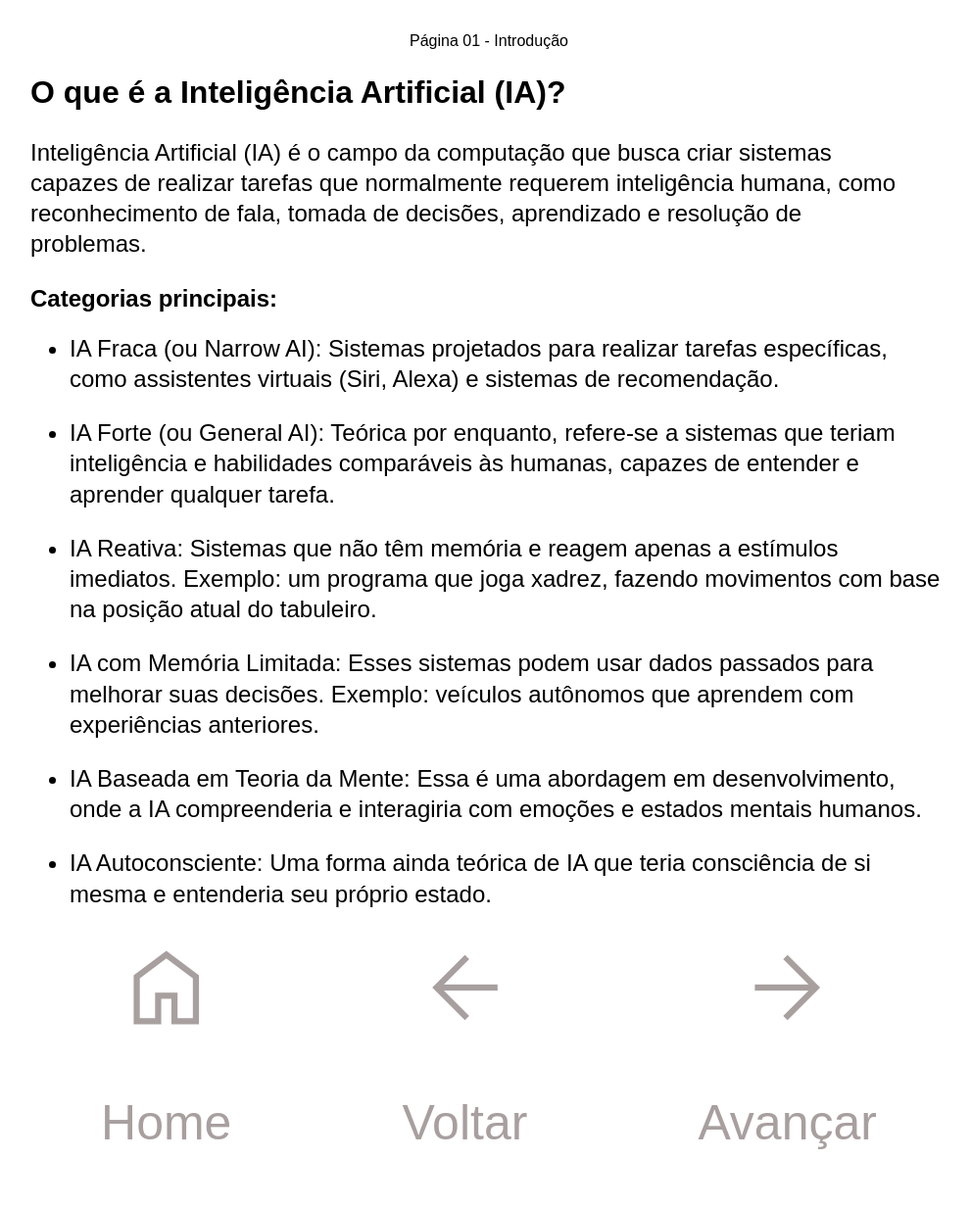
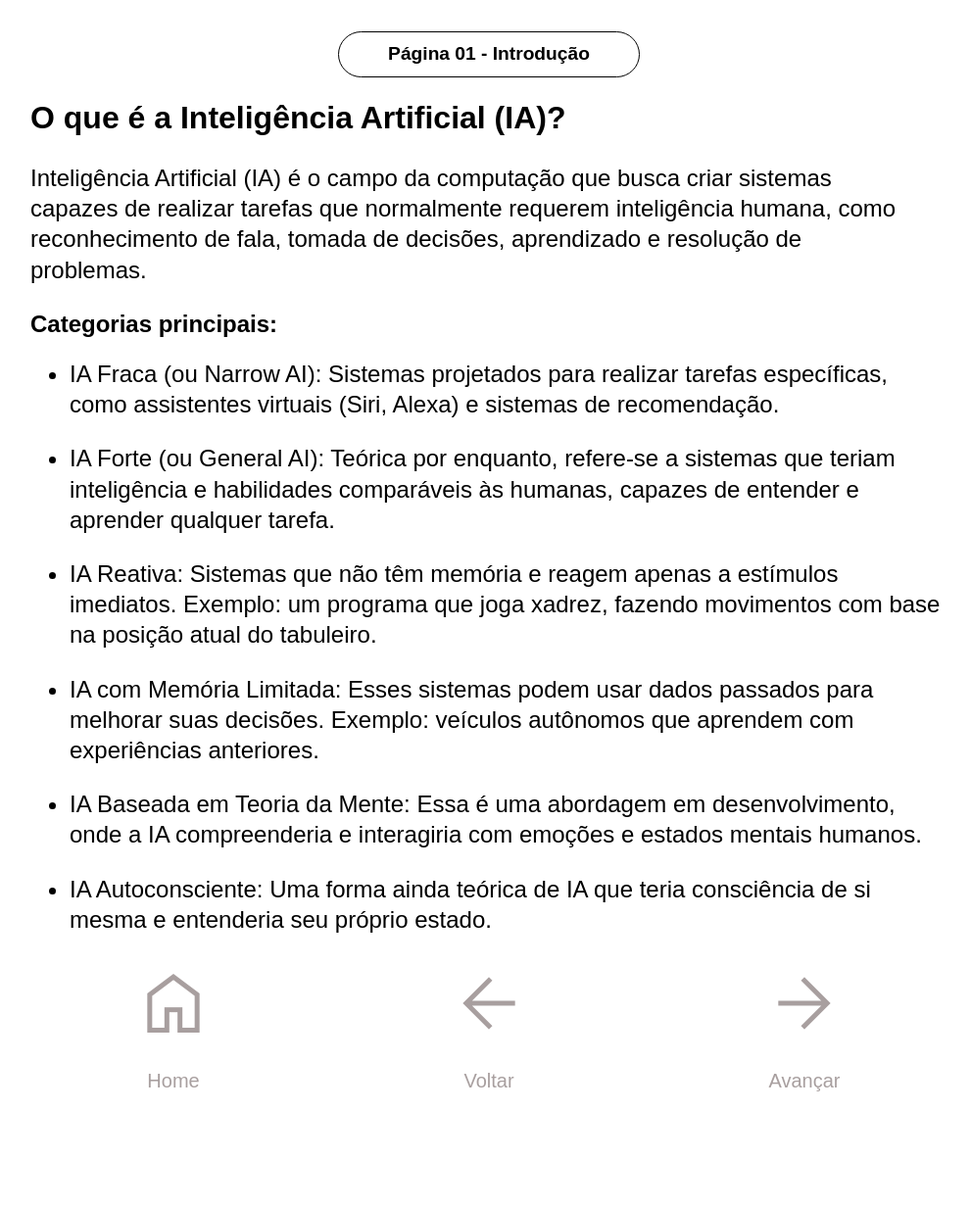
Before and after one commit to JoseWalisson/projeto-inovacao-com-ia, a plain HTML site: page pages/page01.html in a window 1280 px wide. Shown: the whole page at 98% size, without its empty margins (141-1131 px from the left). After the commit the page ends 1174 px from the top, so only its background shows below. Drawn offline with nearby package versions, Linux system fonts and the light colour scheme.

Commit message:
Add files via upload

```diff
--- a/css/page01.css
+++ b/css/page01.css
@@ -9,6 +9,17 @@
 .top {
     max-width: 80vw;
     font-size: 1.5em;
+}
+
+header {
+    border: 1px solid #000;
+    padding: 10px 50px 10px 50px;
+    border-radius: 30px;
+}
+
+#into {
+    font-weight: 600;
+    font-size: 1.2em;
 }
 
 #buttons {
@@ -53,11 +64,11 @@
     }
 
     #buttons .material-symbols-outlined {
-        font-size: 50px;
+        font-size: 35px;
     }
 
     #buttons a p {
-        font-size: 20px;
+        font-size: 15px;
     }
 
     * {
@@ -117,11 +128,11 @@
     }
 
     #buttons .material-symbols-outlined {
-        font-size: 100px;
+        font-size: 80px;
     }
 
     #buttons a p {
-        font-size: 50px;
+        font-size: 20px;
     }
 
     * {
--- /dev/null
+++ b/css/page03.css
@@ -0,0 +1,6 @@
+@charset "UTF-8";
+
+main p {
+    max-width: 80vw;
+    font-size: 1.5em;
+}
--- a/css/style.css
+++ b/css/style.css
@@ -45,6 +45,10 @@ main button:hover {
     header img {
         width: 300px;
         height: 300px;
+    }
+
+    main button {
+        margin-top: 1em;
     }
 
 }
```
